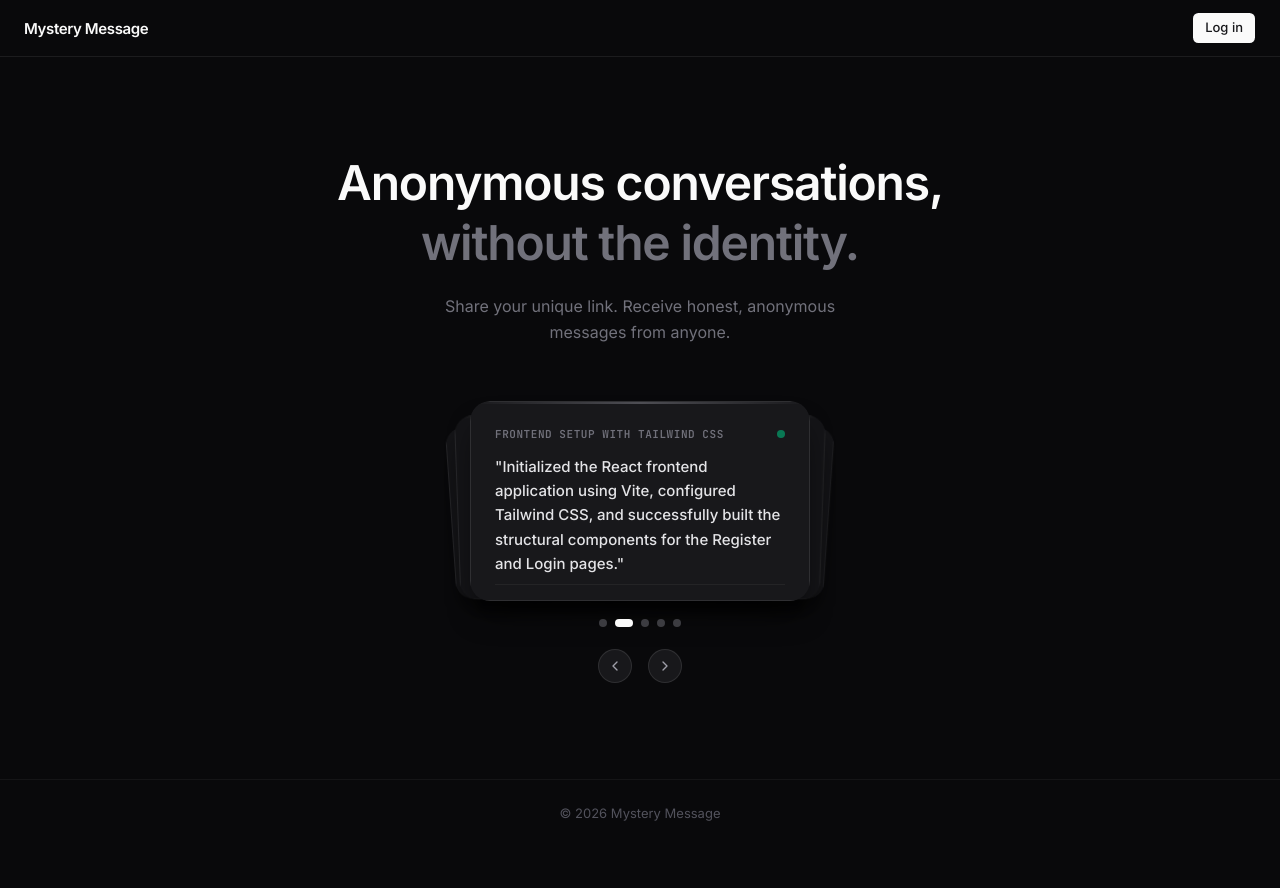
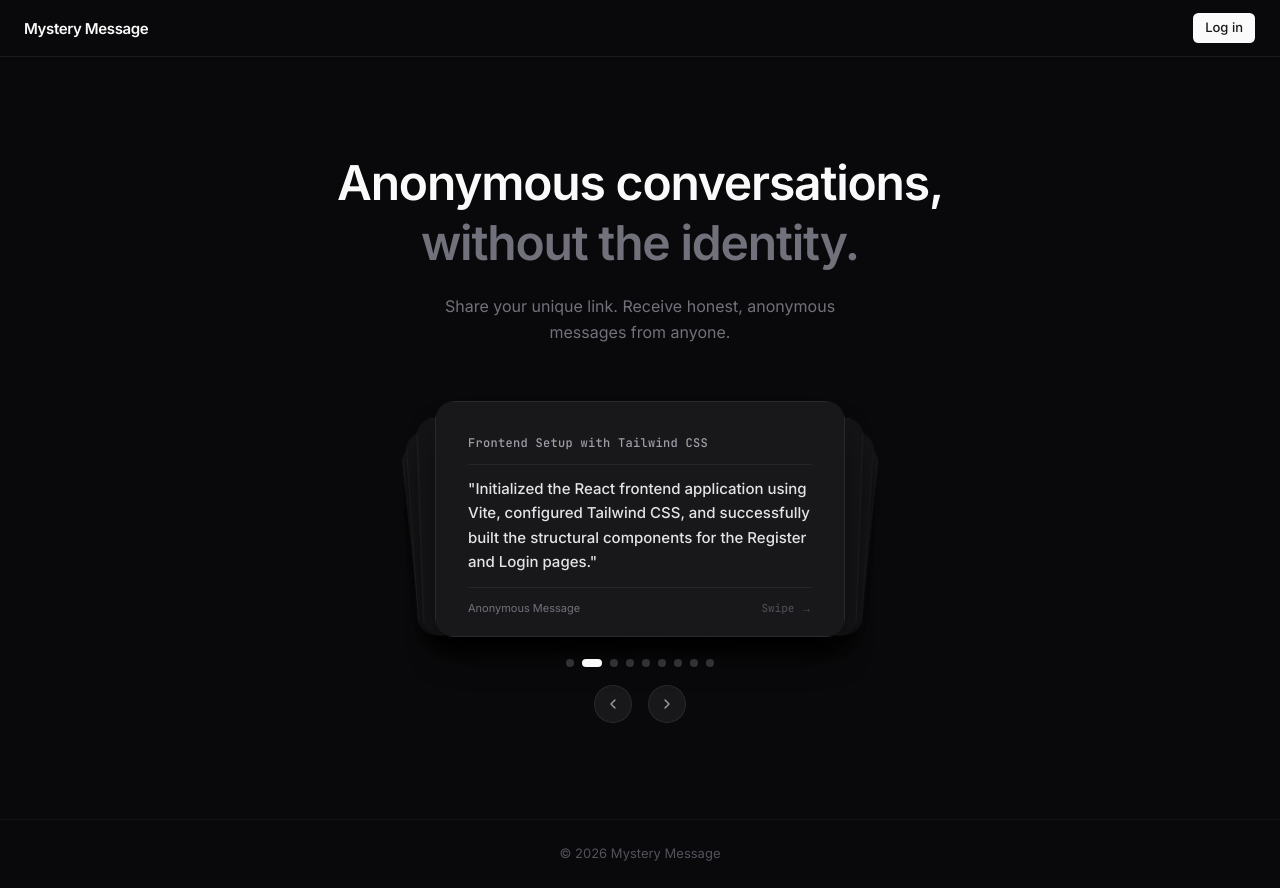
Before and after one commit to codewithdevu/Mystery-Message, a Next.js app: page / in a window 1280 px wide. Before the commit the page ends 848 px from the top, so only its background shows below. Built offline with nearby package versions, Linux system fonts and the light colour scheme; no server answers.

Commit message:
feat: change in home page

```diff
--- a/src/components/CardSwipeCarousel.tsx
+++ b/src/components/CardSwipeCarousel.tsx
@@ -32,22 +32,22 @@ export const CardSwipeCarousel = ({
 }: CardSwipeCarouselProps) => {
   const customCss = `
     .CardSwipeCarousel_Swiper {
-      padding-bottom: 40px !important;
+      padding-bottom: 44px !important;
       overflow: visible !important;
     }
     .CardSwipeCarousel_Swiper .swiper-slide {
       border-radius: 1.25rem;
       overflow: hidden;
-      box-shadow: 0 20px 30px -10px rgba(0, 0, 0, 0.7);
+      box-shadow: 0 25px 35px -12px rgba(0, 0, 0, 0.85);
     }
     .CardSwipeCarousel_Swiper .swiper-pagination-bullet {
       background: #71717a !important;
-      opacity: 0.5;
+      opacity: 0.4;
     }
     .CardSwipeCarousel_Swiper .swiper-pagination-bullet-active {
       background: #fafafa !important;
       opacity: 1;
-      width: 18px;
+      width: 20px;
       border-radius: 4px;
     }
   `;
@@ -56,8 +56,8 @@ export const CardSwipeCarousel = ({
     <motion.div
       initial={{ opacity: 0, y: 20 }}
       animate={{ opacity: 1, y: 0 }}
-      transition={{ duration: 0.4, delay: 0.2 }}
-      className={cn("relative w-full max-w-md mx-auto flex flex-col items-center justify-center", className)}
+      transition={{ duration: 0.4, delay: 0.1 }}
+      className={cn("relative w-full max-w-lg mx-auto flex flex-col items-center justify-center", className)}
     >
       <style>{customCss}</style>
       <Swiper
@@ -67,7 +67,7 @@ export const CardSwipeCarousel = ({
         autoplay={
           autoplay
             ? {
-                delay: 3500,
+                delay: 3800,
                 disableOnInteraction: false,
               }
             : false
@@ -79,29 +79,29 @@ export const CardSwipeCarousel = ({
           nextEl: ".swiper-button-next-custom",
           prevEl: ".swiper-button-prev-custom",
         }}
-        className="CardSwipeCarousel_Swiper h-[240px] w-[300px] sm:w-[340px]"
+        className="CardSwipeCarousel_Swiper h-[280px] w-[310px] sm:w-[380px] md:w-[410px]"
         modules={[EffectCards, Autoplay, Pagination, Navigation]}
       >
         {messages.map((message, index) => (
           <SwiperSlide key={index}>
-            <div className="h-full w-full bg-zinc-900 border border-white/10 p-6 flex flex-col justify-between select-none relative overflow-hidden backdrop-blur-xl">
-              {/* Card Subtle Top Line Accent */}
-              <div className="absolute top-0 left-0 right-0 h-[2px] bg-gradient-to-r from-transparent via-zinc-400/40 to-transparent" />
+            <div className="h-full w-full bg-zinc-900 border border-white/[0.08] p-7 sm:p-8 flex flex-col justify-between select-none relative">
+              {/* Header Title */}
+              <div className="flex items-center justify-between pb-3 border-b border-white/[0.06]">
+                <span className="text-[12px] font-mono tracking-wide text-zinc-400 font-medium">
+                  {message.title}
+                </span>
+              </div>
 
-              <div>
-                <div className="flex items-center justify-between mb-3">
-                  <span className="text-[11px] font-mono tracking-wider text-zinc-500 uppercase font-semibold">
-                    {message.title}
-                  </span>
-                  <span className="h-2 w-2 rounded-full bg-emerald-500/80 animate-pulse" />
-                </div>
-                <p className="text-[14px] sm:text-[15px] font-medium text-zinc-200 leading-relaxed">
+              {/* Body Content with vertical centering & generous padding */}
+              <div className="my-auto py-3">
+                <p className="text-[14px] sm:text-[15px] text-zinc-200 font-medium leading-relaxed tracking-normal">
                   "{message.content}"
                 </p>
               </div>
 
-              <div className="flex items-center justify-between text-[11px] text-zinc-500 border-t border-white/5 pt-3 mt-2">
-                <span>Anonymous Signal</span>
+              {/* Bottom Footer metadata */}
+              <div className="flex items-center justify-between text-[11px] text-zinc-500 pt-3 border-t border-white/[0.06]">
+                <span>Anonymous Message</span>
                 <span className="font-mono text-zinc-600">Swipe →</span>
               </div>
             </div>
@@ -109,16 +109,16 @@ export const CardSwipeCarousel = ({
         ))}
       </Swiper>
 
-      {/* Navigation Arrow Controls */}
-      <div className="flex items-center justify-center gap-4 mt-2">
+      {/* Navigation Controls */}
+      <div className="flex items-center justify-center gap-4 mt-1">
         <button
-          className="swiper-button-prev-custom p-2 rounded-full bg-zinc-900 border border-white/10 text-zinc-400 hover:text-white hover:bg-zinc-800 transition-all cursor-pointer disabled:opacity-30"
+          className="swiper-button-prev-custom p-2.5 rounded-full bg-zinc-900 border border-white/[0.08] text-zinc-400 hover:text-white hover:bg-zinc-800 transition-all cursor-pointer disabled:opacity-30"
           aria-label="Previous card"
         >
           <ChevronLeftIcon className="h-4 w-4" />
         </button>
         <button
-          className="swiper-button-next-custom p-2 rounded-full bg-zinc-900 border border-white/10 text-zinc-400 hover:text-white hover:bg-zinc-800 transition-all cursor-pointer disabled:opacity-30"
+          className="swiper-button-next-custom p-2.5 rounded-full bg-zinc-900 border border-white/[0.08] text-zinc-400 hover:text-white hover:bg-zinc-800 transition-all cursor-pointer disabled:opacity-30"
           aria-label="Next card"
         >
           <ChevronRightIcon className="h-4 w-4" />
--- a/src/messages.json
+++ b/src/messages.json
@@ -23,5 +23,25 @@
         "title": "Interview Preparation Plan",
         "content": "Drafted a targeted 4-month preparation strategy focusing heavily on advanced JavaScript concepts, data structures, algorithms, and full-stack system architectures.",
         "received": false
+    },
+    {
+        "title": "System Architecture & Microservices",
+        "content": "Refactored core services to leverage event-driven architecture with Redis pub/sub for real-time notification dispatching.",
+        "received": true
+    },
+    {
+        "title": "Performance & Core Web Vitals",
+        "content": "Optimized bundle size and code-splitting strategy, improving Largest Contentful Paint (LCP) by 45% on mobile devices.",
+        "received": true
+    },
+    {
+        "title": "API Rate Limiting & Security",
+        "content": "Configured IP-based token bucket rate limiters to protect public endpoints against DDoS attempts and brute-force attacks.",
+        "received": true
+    },
+    {
+        "title": "CI/CD Pipeline Automation",
+        "content": "Established automated GitHub Actions workflows with Docker containers for seamless testing, linting, and automated production deployment.",
+        "received": true
     }
 ]
```
